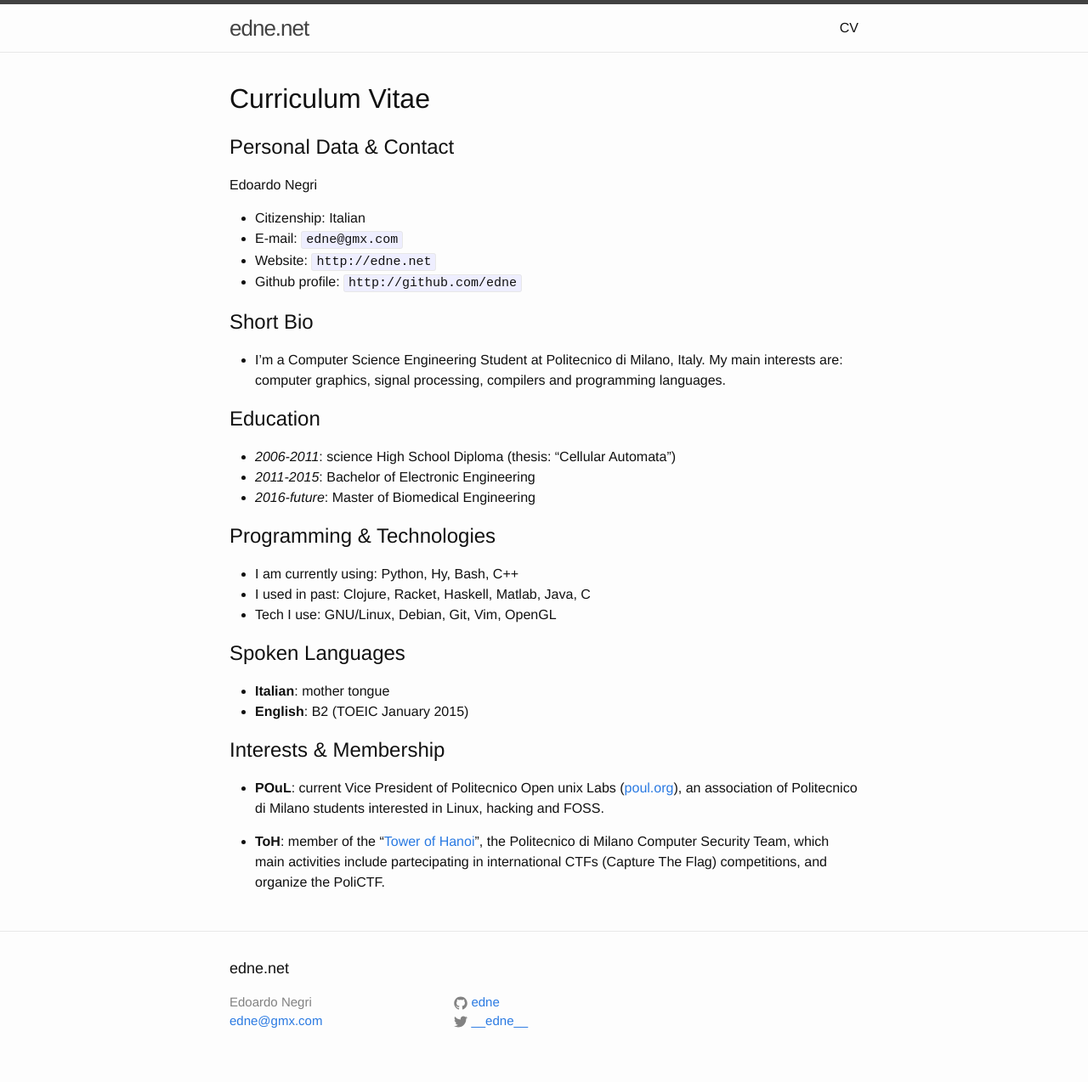
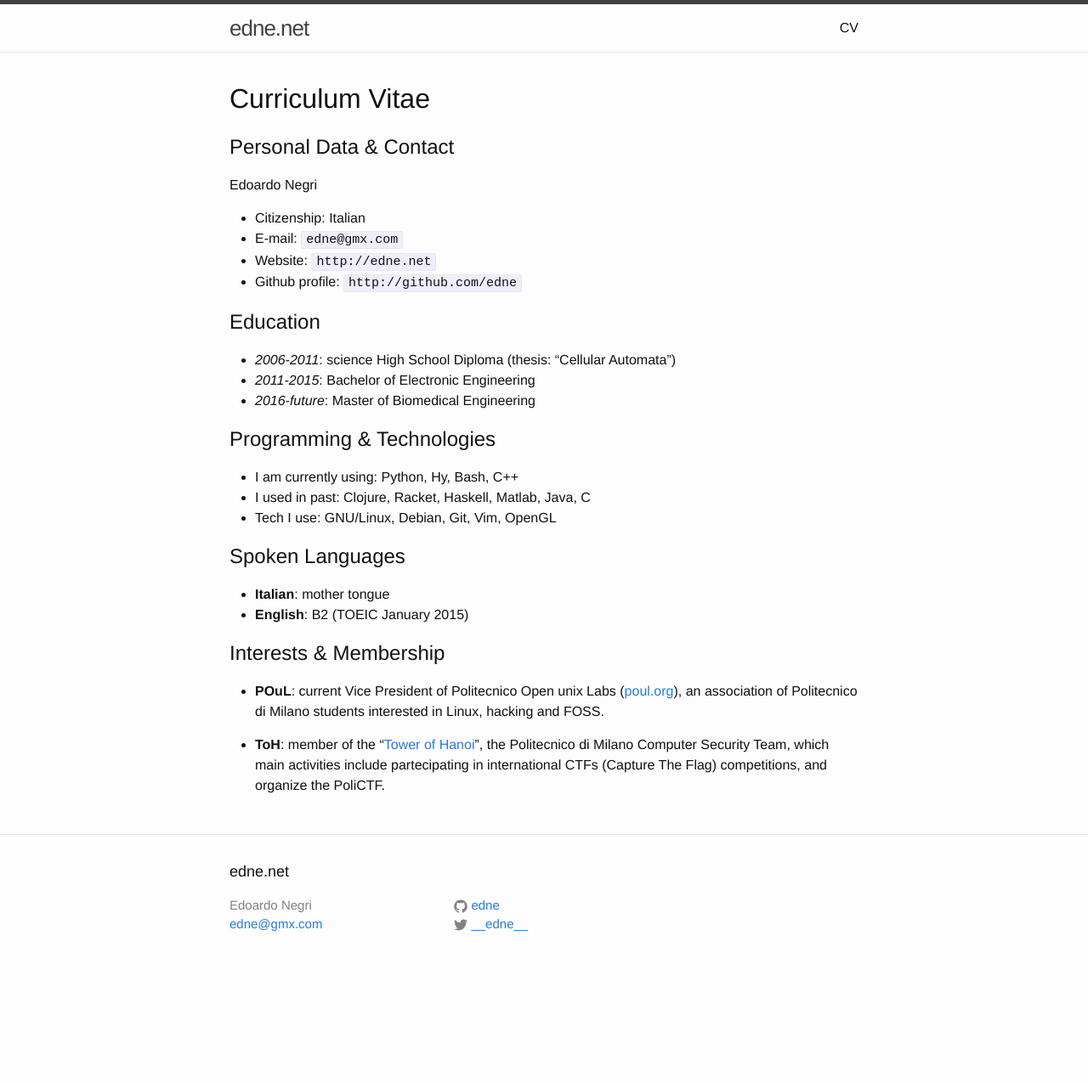
Before and after one commit to edne/edne.github.io, a Jekyll site: the page built from cv.md, in a window 1280 px wide. Shown: the whole page at 85% size. Built offline with Jekyll 4.4.1, drawn with Linux system fonts in a browser that asks for light colours; after the commit the page ends 1160 px from its top, so only the background shows below that.

Commit message:
Remove bio

```diff
--- a/cv.md
+++ b/cv.md
@@ -14,12 +14,6 @@ Edoardo Negri
 * E-mail: `edne@gmx.com`
 * Website: `http://edne.net`
 * Github profile: `http://github.com/edne`
-
-
-## Short Bio
-* I'm a Computer Science Engineering Student at Politecnico di Milano, Italy.
-  My main interests are: computer graphics, signal processing, compilers and programming
-  languages.
 
 
 ## Education
```
Also changed, not shown: 1 other file.
